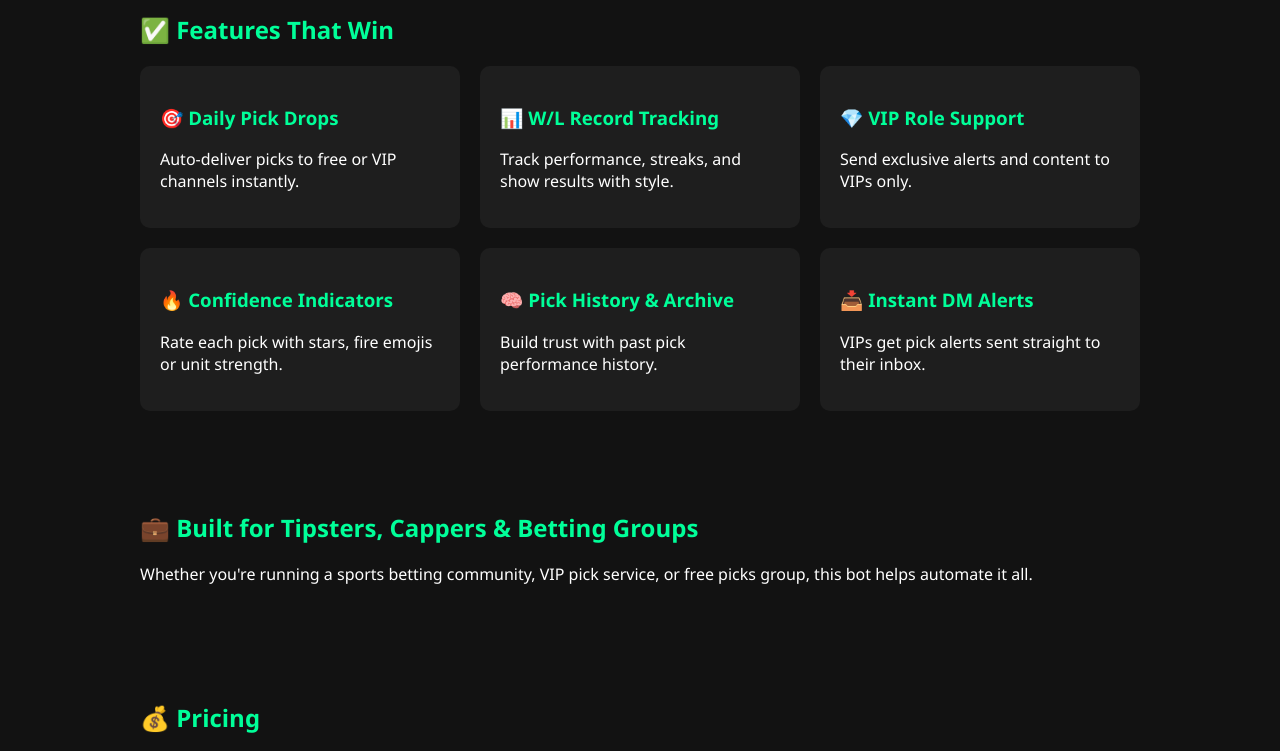
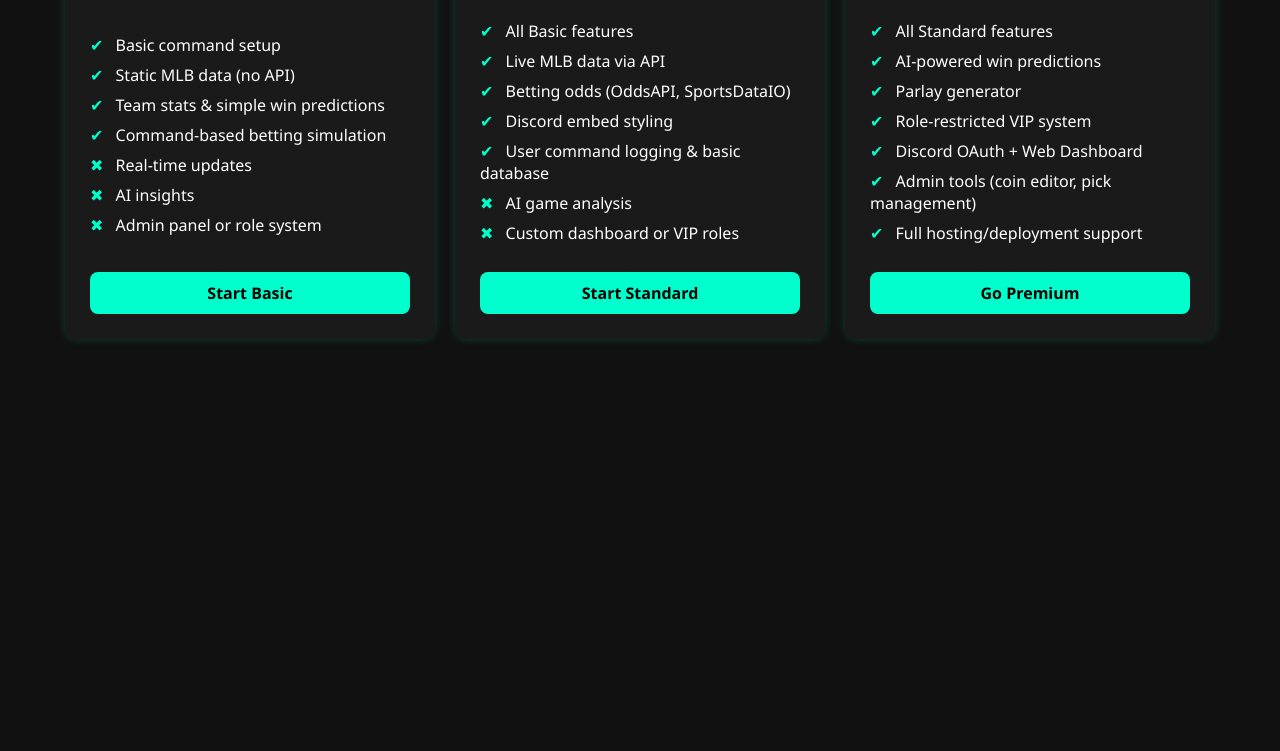
Before and after one commit to TheRealTed1/Betting-Bot, a plain HTML site: page index.html in a window 1280 px wide. Shown: the part 290-1041 px from the top of the page. After the commit the page ends 800 px from the top, so only its background shows below. Drawn offline with Linux system fonts and the light colour scheme.

Commit message:
Update index.html

```diff
--- a/index.html
+++ b/index.html
@@ -3,87 +3,124 @@
 <head>
   <meta charset="UTF-8">
   <meta name="viewport" content="width=device-width, initial-scale=1.0">
-  <title>Custom Betting Discord Bot</title>
+  <title>Discord Bot Development Pricing</title>
   <style>
-    body { font-family: 'Segoe UI', sans-serif; margin: 0; padding: 0; background: #121212; color: #fff; }
-    header, section { padding: 40px 20px; max-width: 1000px; margin: auto; }
-    h1, h2, h3 { color: #00ff99; }
-    .cta-button { background: #00ff99; color: #000; padding: 12px 24px; border: none; border-radius: 6px; cursor: pointer; font-weight: bold; }
-    .features { display: grid; grid-template-columns: repeat(auto-fit, minmax(250px, 1fr)); gap: 20px; margin-top: 20px; }
-    .feature { background: #1e1e1e; padding: 20px; border-radius: 10px; }
-    footer { text-align: center; padding: 40px 20px; background: #1e1e1e; }
-    .pricing { display: flex; flex-direction: column; gap: 20px; }
-    .package { background: #1e1e1e; padding: 20px; border-radius: 10px; }
-    .cta-footer { margin-top: 20px; }
-    a.button-link { color: black; background: #00ff99; padding: 10px 20px; text-decoration: none; border-radius: 6px; font-weight: bold; display: inline-block; }
+    body {
+      font-family: 'Segoe UI', sans-serif;
+      background-color: #111;
+      color: #fff;
+      margin: 0;
+      padding: 40px 20px;
+    }
+    h1 {
+      text-align: center;
+      color: #00ffcc;
+    }
+    .container {
+      display: flex;
+      justify-content: center;
+      gap: 20px;
+      flex-wrap: wrap;
+      max-width: 1200px;
+      margin: auto;
+    }
+    .card {
+      background: #1a1a1a;
+      border-radius: 12px;
+      padding: 25px;
+      width: 320px;
+      box-shadow: 0 0 10px rgba(0, 255, 204, 0.2);
+      display: flex;
+      flex-direction: column;
+      justify-content: space-between;
+    }
+    .card h2 {
+      margin-top: 0;
+      color: #00ffcc;
+    }
+    .price {
+      font-size: 2.2rem;
+      color: #fff;
+      margin: 15px 0;
+    }
+    .features {
+      margin: 20px 0;
+    }
+    .features p {
+      margin: 8px 0;
+    }
+    .features span {
+      color: #00ffcc;
+      margin-right: 8px;
+    }
+    .btn {
+      background: #00ffcc;
+      color: #000;
+      padding: 10px 20px;
+      border: none;
+      border-radius: 8px;
+      cursor: pointer;
+      text-align: center;
+      font-weight: bold;
+    }
+    .btn:hover {
+      background: #00d6aa;
+    }
   </style>
 </head>
 <body>
-  <header>
-    <h1>Turn Your Picks Into Profit — with a Custom Discord Bot</h1>
-    <p>Deliver winning picks, engage VIPs, and automate your betting Discord with a tailored bot built for performance.</p>
-    <button class="cta-button">Book a Free Demo</button>
-  </header>
 
-  <section>
-    <h2>✅ Features That Win</h2>
-    <div class="features">
-      <div class="feature"><h3>🎯 Daily Pick Drops</h3><p>Auto-deliver picks to free or VIP channels instantly.</p></div>
-      <div class="feature"><h3>📊 W/L Record Tracking</h3><p>Track performance, streaks, and show results with style.</p></div>
-      <div class="feature"><h3>💎 VIP Role Support</h3><p>Send exclusive alerts and content to VIPs only.</p></div>
-      <div class="feature"><h3>🔥 Confidence Indicators</h3><p>Rate each pick with stars, fire emojis or unit strength.</p></div>
-      <div class="feature"><h3>🧠 Pick History & Archive</h3><p>Build trust with past pick performance history.</p></div>
-      <div class="feature"><h3>📥 Instant DM Alerts</h3><p>VIPs get pick alerts sent straight to their inbox.</p></div>
+  <h1>Custom Discord Betting Bot Packages</h1>
+  <div class="container">
+
+    <!-- Basic Package -->
+    <div class="card">
+      <h2>Basic</h2>
+      <div class="price">$60</div>
+      <div class="features">
+        <p><span>✔</span> Basic command setup</p>
+        <p><span>✔</span> Static MLB data (no API)</p>
+        <p><span>✔</span> Team stats & simple win predictions</p>
+        <p><span>✔</span> Command-based betting simulation</p>
+        <p><span>✖</span> Real-time updates</p>
+        <p><span>✖</span> AI insights</p>
+        <p><span>✖</span> Admin panel or role system</p>
+      </div>
+      <div class="btn">Start Basic</div>
     </div>
-  </section>
 
-  <section>
-    <h2>💼 Built for Tipsters, Cappers & Betting Groups</h2>
-    <p>Whether you're running a sports betting community, VIP pick service, or free picks group, this bot helps automate it all.</p>
-  </section>
+    <!-- Standard Package -->
+    <div class="card">
+      <h2>Standard</h2>
+      <div class="price">$120</div>
+      <div class="features">
+        <p><span>✔</span> All Basic features</p>
+        <p><span>✔</span> Live MLB data via API</p>
+        <p><span>✔</span> Betting odds (OddsAPI, SportsDataIO)</p>
+        <p><span>✔</span> Discord embed styling</p>
+        <p><span>✔</span> User command logging & basic database</p>
+        <p><span>✖</span> AI game analysis</p>
+        <p><span>✖</span> Custom dashboard or VIP roles</p>
+      </div>
+      <div class="btn">Start Standard</div>
+    </div>
 
-  <section>
-    <h2>💰 Pricing</h2>
-    <div class="pricing">
-      <div class="package">
-        <h3>Starter Package – $50</h3>
-        <p>Free/VIP pick support, W/L tracking, role integration.</p>
+    <!-- Premium Package -->
+    <div class="card">
+      <h2>Premium</h2>
+      <div class="price">$200+</div>
+      <div class="features">
+        <p><span>✔</span> All Standard features</p>
+        <p><span>✔</span> AI-powered win predictions</p>
+        <p><span>✔</span> Parlay generator</p>
+        <p><span>✔</span> Role-restricted VIP system</p>
+        <p><span>✔</span> Discord OAuth + Web Dashboard</p>
+        <p><span>✔</span> Admin tools (coin editor, pick management)</p>
+        <p><span>✔</span> Full hosting/deployment support</p>
       </div>
-      <div class="package">
-        <h3>Pro Package – $100</h3>
-        <p>All Starter features + Auto-records, Streaks, Parlay support, VIP DMs.</p>
-      </div>
-      <div class="package">
-        <h3>Elite Package – $250</h3>
-        <p>All Pro features + Admin dashboard, Web tools, Payment integration.</p>
-      </div>
+      <div class="btn">Go Premium</div>
     </div>
-    <p class="cta-footer">👨‍🔧 Need something custom? <a href="#contact">Let's talk.</a></p>
-  </section>
 
-  <section>
-    <h2>🧩 Add-Ons</h2>
-    <ul>
-      <li>Web dashboard</li>
-      <li>Payment integration (Stripe/PayPal)</li>
-      <li>Telegram/Mobile alerts</li>
-      <li>Hosting & 24/7 maintenance</li>
-    </ul>
-  </section>
-
-  <section>
-    <h2>💬 What Clients Say</h2>
-    <blockquote>
-      “This bot saves me hours every week. My VIPs love the instant alerts.” — Alex
-    </blockquote>
-    <blockquote>
-      “The win streak posts alone pay for this bot. It’s pro.” — J.M., Capper
-    </blockquote>
-  </section>
-
-  <footer>
-    <h2>📞 Ready to Automate Your Picks?</h2>
-    <p>Contact me directly via Discord: <strong>@Ted#0101</strong></p>
-  </footer>
+  </div>
 </body>
 </html>
```
